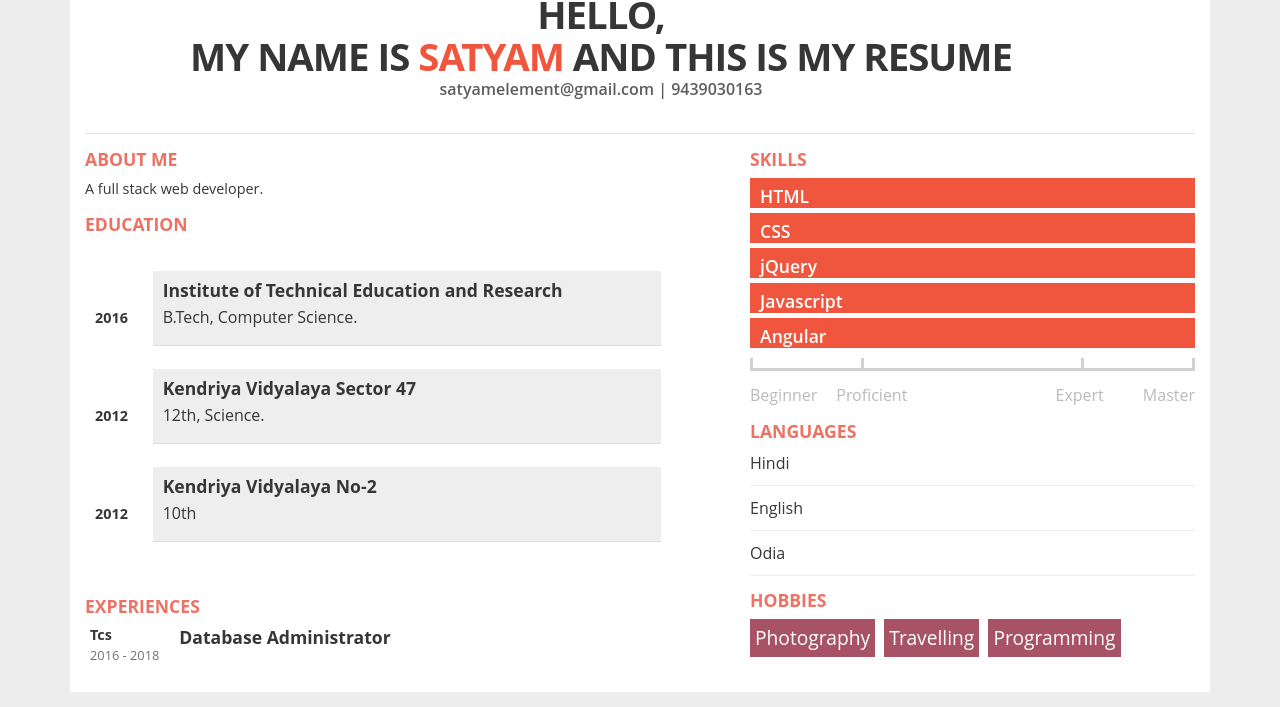
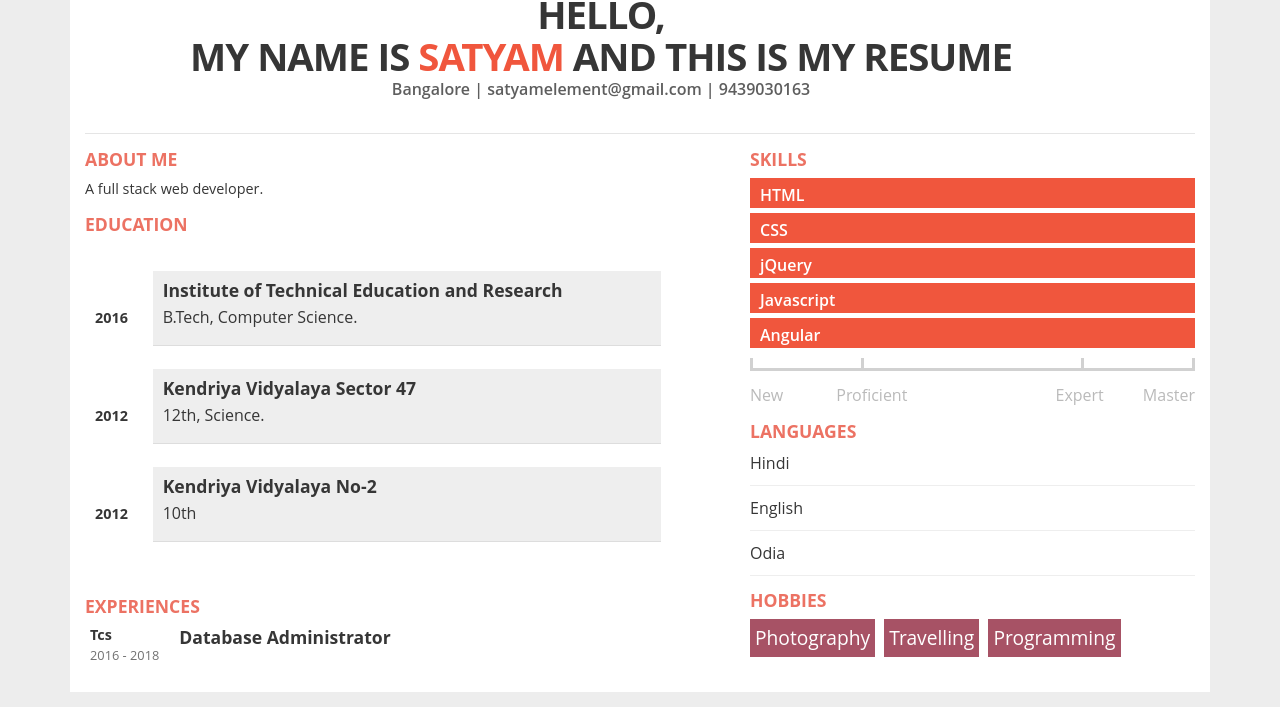
Before and after one commit to satyamsahoo/satyamresume, a plain HTML site: page index.html in a window 1280 px wide. Shown: the part 178-885 px from the top of the page. Drawn offline with nearby package versions, Linux system fonts and the light colour scheme.

Commit message:
New Commit

```diff
--- a/index.html
+++ b/index.html
@@ -21,7 +21,7 @@
             </div>
             <div id="text-header" class="text-center">
               <h1>Hello,<br> my name is <span>Satyam</span> and this is my resume</h1>
-              <p>satyamelement@gmail.com | 9439030163</p>
+              <p>Bangalore | satyamelement@gmail.com | 9439030163</p>
             </div>
           </div>
         </div>
@@ -90,7 +90,7 @@
               <div class="item-skills" data-percent="0.75">Javascript</div>
               <div class="item-skills" data-percent="0.25">Angular</div>
               <div class="skills-legend clearfix">
-                <div class="legend-left legend">Beginner</div>
+                <div class="legend-left legend">New</div>
                 <div class="legend-left legend"><span>Proficient</span></div>
                 <div class="legend-right legend"><span>Expert</span></div>
                 <div class="legend-right legend">Master</div>
--- a/style.css
+++ b/style.css
@@ -140,7 +140,7 @@ body{
   white-space: nowrap;
   overflow: hidden;
   text-overflow: ellipsis;
-  font-size: 1.1em;
+  font-size: 1em;
   font-weight: 600;
 }
 .skills-legend{
```
